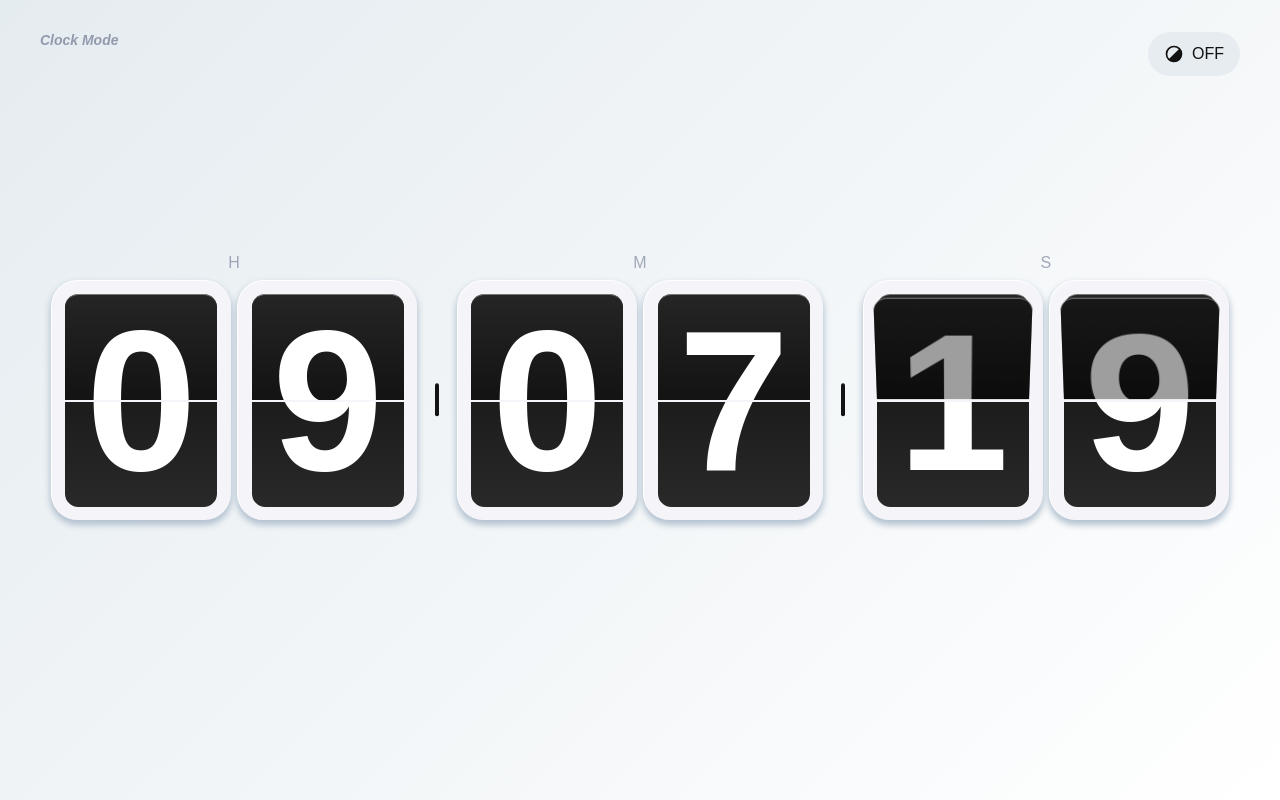
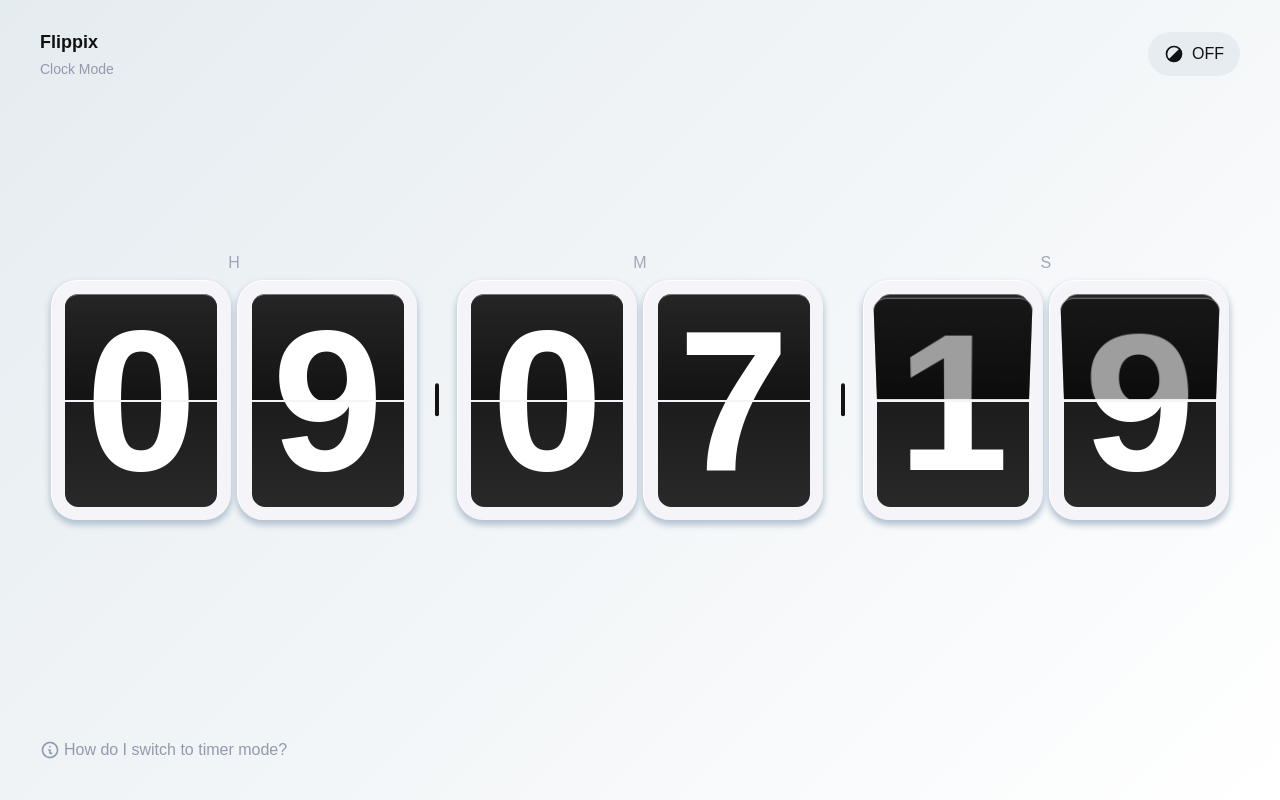
Before and after one commit to thisyujeong/flippix, a SvelteKit app: page / in a window 1280 px wide. Built offline with nearby package versions, Linux system fonts and the light colour scheme.

Commit message:
feat: 타이머 가이드 추가

```diff
--- a/src/components/Header.svelte
+++ b/src/components/Header.svelte
@@ -4,7 +4,8 @@
 </script>
 
 <header class="header">
-	<div class="mode">
+	<div class="header-left">
+		<h1 class="logo">Flippix</h1>
 		<span class="mode-text">
 			{#if $isTimer}Timer Mode{:else}Clock Mode{/if}
 		</span>
@@ -25,17 +26,21 @@
 		align-items: flex-start;
 		justify-content: space-between;
 		gap: 3rem;
+
+		&-left {
+			display: flex;
+			flex-direction: column;
+			align-items: flex-start;
+			gap: 8px;
+		}
 	}
 
-	.mode {
-		color: #929aad;
-		border-radius: 16px;
+	.logo {
+		font-size: 18px;
+	}
 
-		&-text {
-			font-size: 14px;
-			color: inherit;
-			font-weight: bold;
-			font-style: italic;
-		}
+	.mode-text {
+		color: var(--basic-shallow);
+		font-size: 14px;
 	}
 </style>
--- /dev/null
+++ b/src/components/TimerGuide.svelte
@@ -0,0 +1,142 @@
+<script lang="ts">
+</script>
+
+<div class="guide">
+	<button>
+		<span class="icon">
+			<svg
+				width="24"
+				height="24"
+				viewBox="0 0 24 24"
+				fill="none"
+				xmlns="http://www.w3.org/2000/svg"
+			>
+				<path
+					d="M10.5 12H12V16H14M12 8H12.01M13.5628 20.8633C14.7268 20.658 15.8389 20.2256 16.8357 19.5905C17.8325 18.9555 18.6945 18.1303 19.3724 17.1622C20.0503 16.194 20.5309 15.1018 20.7867 13.948C21.0425 12.7941 21.0685 11.6011 20.8633 10.4372C20.658 9.27322 20.2256 8.1611 19.5905 7.1643C18.9555 6.1675 18.1303 5.30554 17.1622 4.62763C16.194 3.94972 15.1018 3.46914 13.948 3.21334C12.7941 2.95753 11.6011 2.9315 10.4372 3.13673C9.27322 3.34196 8.1611 3.77444 7.1643 4.40948C6.1675 5.04451 5.30554 5.86966 4.62763 6.83781C3.94972 7.80597 3.46914 8.89816 3.21334 10.052C2.95753 11.2059 2.9315 12.3989 3.13673 13.5628C3.34197 14.7268 3.77445 15.8389 4.40948 16.8357C5.04451 17.8325 5.86966 18.6945 6.83781 19.3724C7.80597 20.0503 8.89816 20.5309 10.052 20.7867C11.2059 21.0425 12.3989 21.0685 13.5628 20.8633Z"
+					stroke="currentColor"
+					stroke-width="2"
+					stroke-linecap="round"
+					stroke-linejoin="round"
+				/>
+			</svg>
+		</span>
+		<span class="text">How do I switch to timer mode?</span>
+	</button>
+
+	<div class="guide-popover">
+		<div class="guide-popover__content">
+			<p>
+				The default mode is Clock Mode.<br />To use Timer Mode, add a time parameter to the URL!
+			</p>
+
+			<code> flippix.com?timer=1:30 (1 minute 30 seconds timer)</code>
+			<p>Use the format <code>timer=hour:minute:second</code>.</p>
+
+			<blockquote>
+				<ul>
+					<li>25 → 25 seconds</li>
+					<li>5:00 → 5 minutes</li>
+					<li>1:30:00 → 1 hour 30 minutes</li>
+				</ul>
+			</blockquote>
+		</div>
+	</div>
+</div>
+
+<style lang="scss" scoped>
+	.guide {
+		width: 100%;
+		padding: 20px 6rem 40px;
+
+		button {
+			position: relative;
+			color: var(--basic-shallow);
+			display: flex;
+			align-items: center;
+			gap: 4px;
+
+			.icon {
+				display: block;
+				width: 20px;
+				height: 20px;
+				color: inherit;
+				svg {
+					width: 100%;
+					height: 100%;
+				}
+			}
+
+			.text {
+				color: inherit;
+				font-size: 16px;
+			}
+
+			&:hover {
+				text-decoration: underline;
+				color: var(--text-color);
+			}
+
+			&:hover + .guide-popover {
+				display: block;
+			}
+		}
+
+		&-popover {
+			display: none;
+			position: absolute;
+			bottom: 100%;
+			font-size: 16px;
+			border-radius: 20px;
+			padding: 16px;
+			border-radius: 16px;
+			background: var(--text-reverse-color);
+			border: 2px solid var(--border-color);
+
+			&::after {
+				position: absolute;
+				top: calc(100% - 4px);
+				left: 40px;
+				width: 0;
+				height: 0;
+				border-style: solid;
+				border-width: 16px 10px 0px 10px;
+				border-color: var(--text-reverse-color) transparent transparent transparent;
+				box-sizing: border-box;
+				filter: drop-shadow(0px 4px 0px var(--border-color));
+				content: '';
+			}
+
+			&__content {
+				p {
+					line-height: 1.5;
+					margin: 0.3em 0;
+				}
+
+				code {
+					display: block;
+					padding: 0.4em;
+					font-size: 0.9em;
+					font-family: monospace;
+					border-radius: 4px;
+					color: var(--basic-shallow);
+					background-color: var(--surface-background);
+				}
+				p > code {
+					display: inline;
+					padding: 0.2em 0.4em;
+				}
+
+				blockquote {
+					margin: 0;
+					padding: 0.2em 0.5em 0.2em 0.8em;
+					border-left: 3px solid var(--basic-shallow);
+					color: var(--basic-shallow);
+
+					ul li {
+						font-family: monospace;
+					}
+				}
+			}
+		}
+	}
+</style>
--- a/src/routes/+page.svelte
+++ b/src/routes/+page.svelte
@@ -21,6 +21,7 @@
 	import ToastContainer from '@/components/ToastContainer.svelte';
 	import Header from '@/components/Header.svelte';
 	import TimeOver from '@/components/TimeOver.svelte';
+	import TimerGuide from '@/components/TimerGuide.svelte';
 
 	let isRunning = true;
 	let timerValue: Time | null = null;
@@ -75,6 +76,7 @@
 	});
 </script>
 
+<!-- Header -->
 <Header />
 
 <!-- Toast -->
@@ -101,6 +103,13 @@
 	<TimeOver onRestart={handleRestart} onStartClock={handleStartClock} />
 {/if}
 
+<!-- 기본 시계 모드 -->
+{#if !$isTimer}
+	<div class="guide">
+		<TimerGuide />
+	</div>
+{/if}
+
 <style lang="scss" scoped>
 	.container {
 		width: 100vw;
@@ -118,4 +127,11 @@
 		bottom: 0;
 		padding: 40px 6rem;
 	}
+
+	.guide {
+		position: fixed;
+		left: 0;
+		bottom: 0;
+		width: 100%;
+	}
 </style>
--- a/src/styles/global.scss
+++ b/src/styles/global.scss
@@ -21,6 +21,7 @@ html {
 	// common
 	--basic-white: #ffffff;
 	--basic-black: #111111;
+	--basic-shallow: #929aad;
 
 	--active-color: #42de6c;
 	--active-color-02: #4ded78;
@@ -29,6 +30,7 @@ html {
 
 	--app-background: linear-gradient(135deg, #e5ecf0, #ffffff);
 	--surface-background: #e6ecf0;
+	--border-color: #e6ecf0;
 
 	--text-color: var(--basic-black);
 	--text-reverse-color: var(--basic-white);
@@ -61,6 +63,7 @@ html[data-theme='dark'] {
 	--text-color: var(--basic-white);
 	--text-reverse-color: var(--basic-black);
 	--divider-color: #ececec;
+	--border-color: #3e4451;
 
 	// panel
 	--panel-color: #1b1e23;
```
